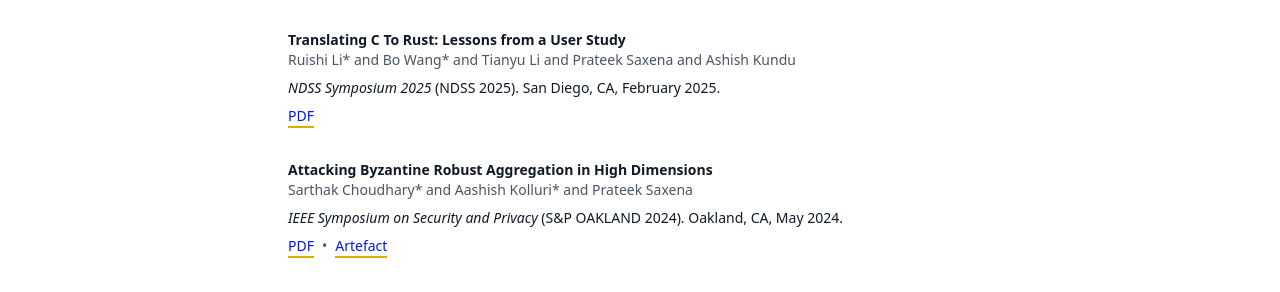
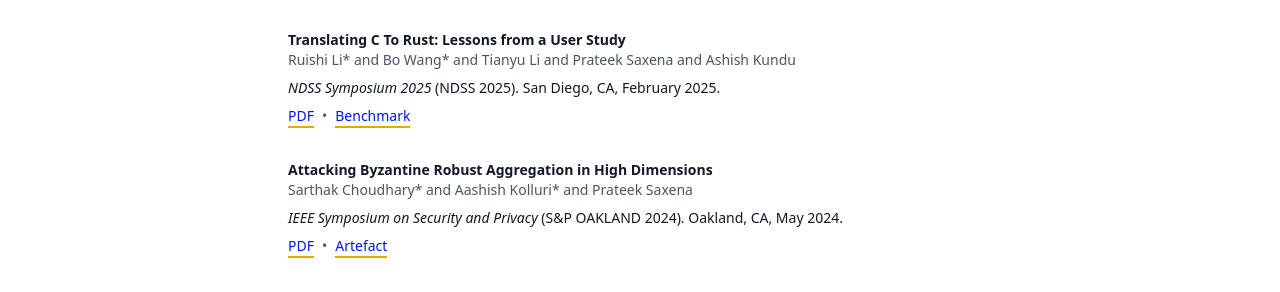
Before and after one commit to kisp-nus/kisp-nus.github.io, a Jekyll site: the page built from index.md, in a window 1280 px wide and 900 px high, scrolled down 3868 px. Shown: the part 154-446 px from the top of the window. Built offline with Jekyll 4.4.1, drawn with Linux system fonts in a browser that asks for light colours.

Commit message:
Update links in publications.yml

```diff
--- a/_data/onepage/publications.yml
+++ b/_data/onepage/publications.yml
@@ -50,7 +50,8 @@
   location: "San Diego, CA"
   date: "February 2025"
   links:
-    - {type: "PDF", url: "https://arxiv.org/abs/2411.14174"}
+    - {type: "PDF", url: "https://www.ndss-symposium.org/wp-content/uploads/2025-1407-paper.pdf"}
+    - {type: "Benchmark", url: "https://github.com/Zero0one1/c2rs-userstudy-benchmark"}
   recent: true
 
 - title: "Attacking Byzantine Robust Aggregation in High Dimensions"
```
